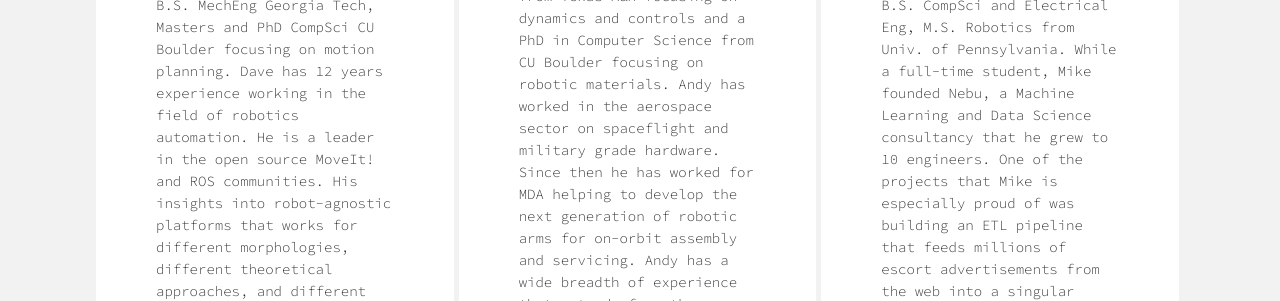
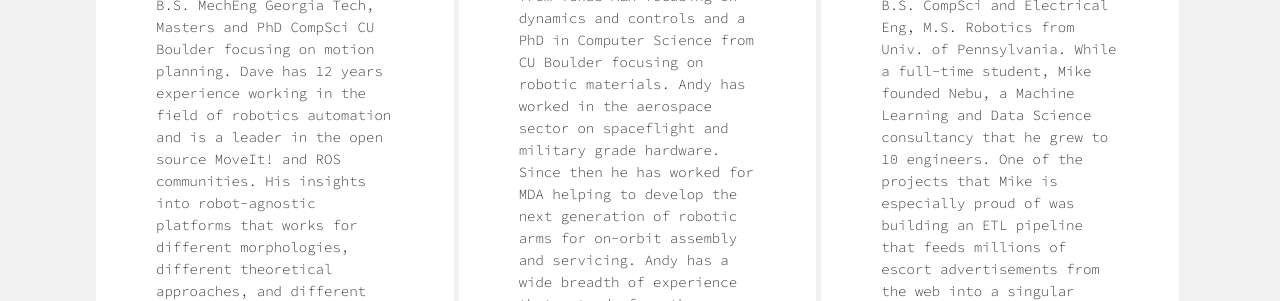
Before and after one commit to PickNikRobotics/beta_moveit_website, a Jekyll site: the page built from team/team.md, in a window 1280 px wide. Shown: the part 783-1084 px from the top of the page. Built offline with Jekyll 4.4.1, drawn with Linux system fonts in a browser that asks for light colours; nearby versions of some CDN libraries; some of the changed text lies outside the part shown.

Commit message:
Dave bio update (#25)
Changed the text of Dave's bio

```diff
--- a/team/team.md
+++ b/team/team.md
@@ -21,9 +21,7 @@
                 </a><br>
                 <a class="peopleName" href="https://www.linkedin.com/in/davetcoleman/" target="_blank">Dave Coleman, PhD</a>
                 <div class="peoplePosition">Co-Founder, Roboticist</div>
-                <div class="peopleDesc">B.S. MechEng Georgia Tech, Masters and PhD CompSci CU Boulder focusing on motion planning. Dave has 12 years experience working in the field of robotics automation. He is a leader in the open source
-                    MoveIt! and ROS communities. His insights into robot-agnostic platforms that works for different morphologies, different theoretical approaches, and different end-user technical requirements give him a well-rounded understanding
-                    of the needs of powerful robotic software. He has worked and consulted for all types of robotics companies including Google Robotics, the Open Source Robotics Foundation, and Willow Garage.</div>
+                <div class="peopleDesc">B.S. MechEng Georgia Tech, Masters and PhD CompSci CU Boulder focusing on motion planning. Dave has 12 years experience working in the field of robotics automation and is a leader in the open source MoveIt! and ROS communities. His insights into robot-agnostic platforms that works for different morphologies, different theoretical approaches, and different end-user technical requirements give him a well-rounded understanding of the needs of powerful robotic software. He has worked and consulted for all types of robotics companies including Google Robotics, the Open Source Robotics Foundation, and Willow Garage.</div>
             </div>
         </div>
         <div class="peopleCol">
```
